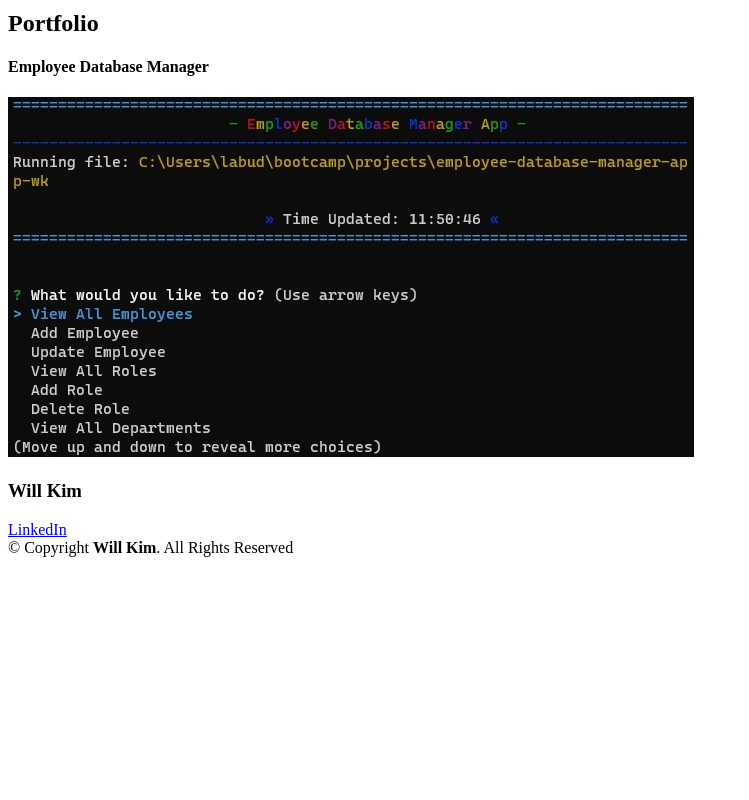
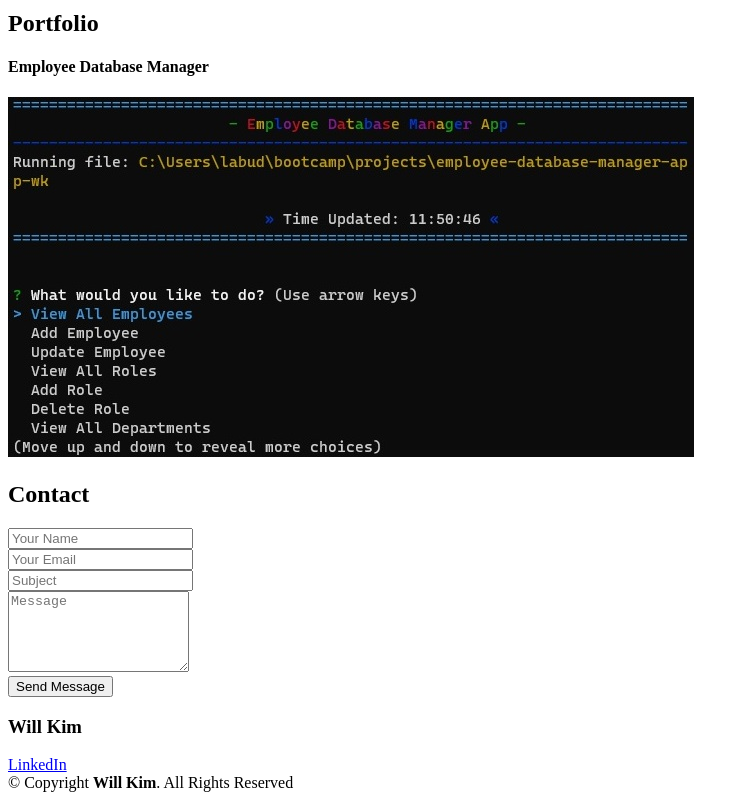
Before and after one commit to wiilki/work-samples-react-portfolio-wk, a React (Create React App) app: page / in a window 1280 px wide. Shown: the part 901-1701 px from the top of the page, without its empty margins (0-749 px from the left). Before the commit the page ends 1466 px from the top, so only its background shows below. Built offline with nearby package versions, Linux system fonts and the light colour scheme; the HTML template or start-up script is replaced by a standard one.

Commit message:
Create contact section and form. Add to App.js

```diff
--- a/src/App.js
+++ b/src/App.js
@@ -2,6 +2,7 @@ import Header from "../src/components/Header";
 import Footer from "../src/components/Footer";
 import About from "../src/components/About";
 import Portfolio from "../src/components/Portfolio";
+import Contact from "../src/components/Contact";
 
 function App() {
   return (
@@ -9,6 +10,7 @@ function App() {
       <Header />
       <About />
       <Portfolio />
+      <Contact />
       <Footer />
     </div>
   );
--- /dev/null
+++ b/src/components/Contact.js
@@ -0,0 +1,55 @@
+import React from "react";
+
+function Contact() {
+  return (
+    <section id="contact">
+      <div class="section-title">
+        <h2>Contact</h2>
+      </div>
+      <form class="email-form">
+        <div class="row">
+          <div>
+            <input
+              type="text"
+              name="name"
+              id="name"
+              placeholder="Your Name"
+              required
+            ></input>
+          </div>
+          <div>
+            <input
+              type="email"
+              name="email"
+              id="email"
+              placeholder="Your Email"
+              required
+            ></input>
+          </div>
+        </div>
+        <div>
+          <input
+            type="text"
+            name="subject"
+            id="subject"
+            placeholder="Subject"
+            required
+          ></input>
+        </div>
+        <div>
+          <textarea
+            name="message"
+            rows="5"
+            placeholder="Message"
+            required
+          ></textarea>
+        </div>
+        <div class="text-center">
+          <button type="submit">Send Message</button>
+        </div>
+      </form>
+    </section>
+  );
+}
+
+export default Contact;
```
